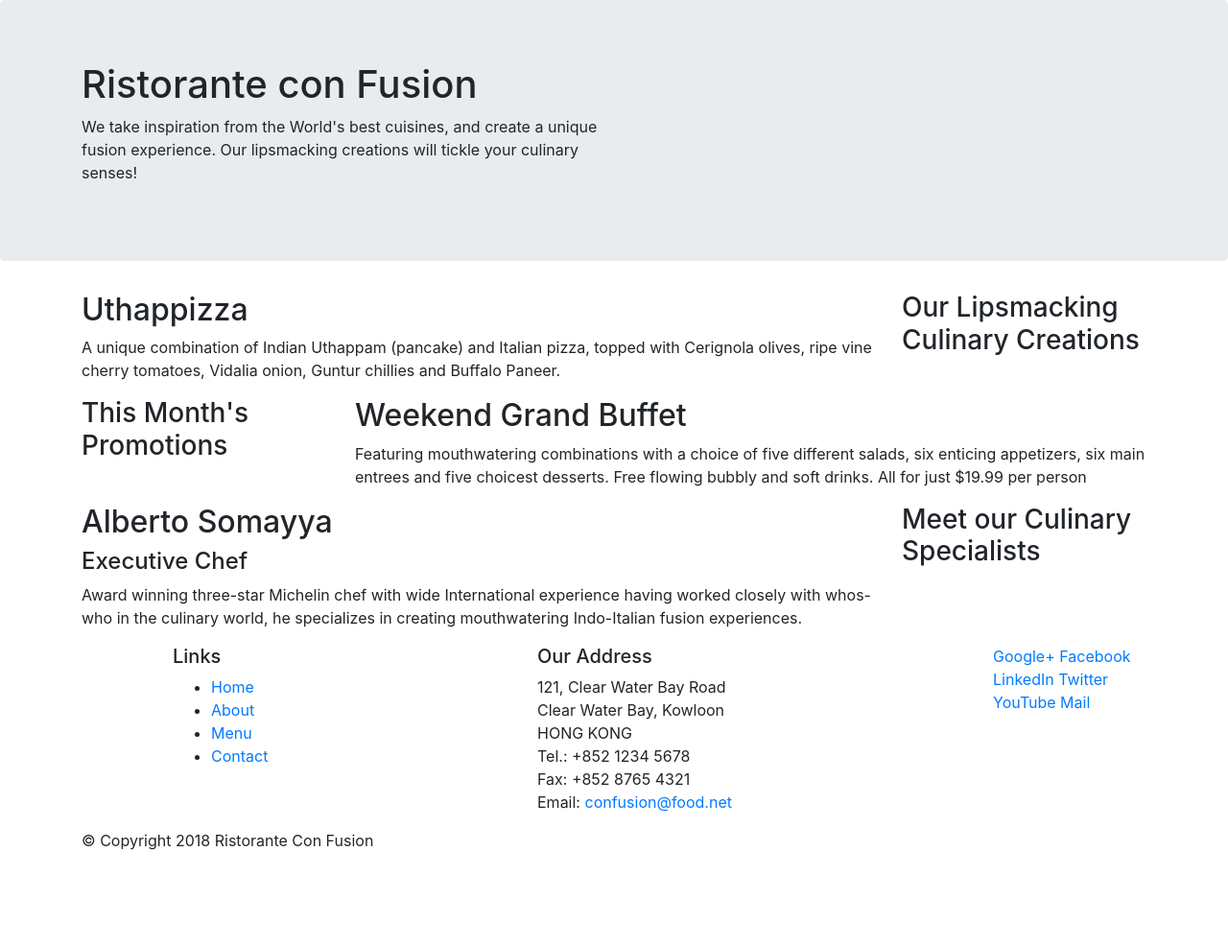
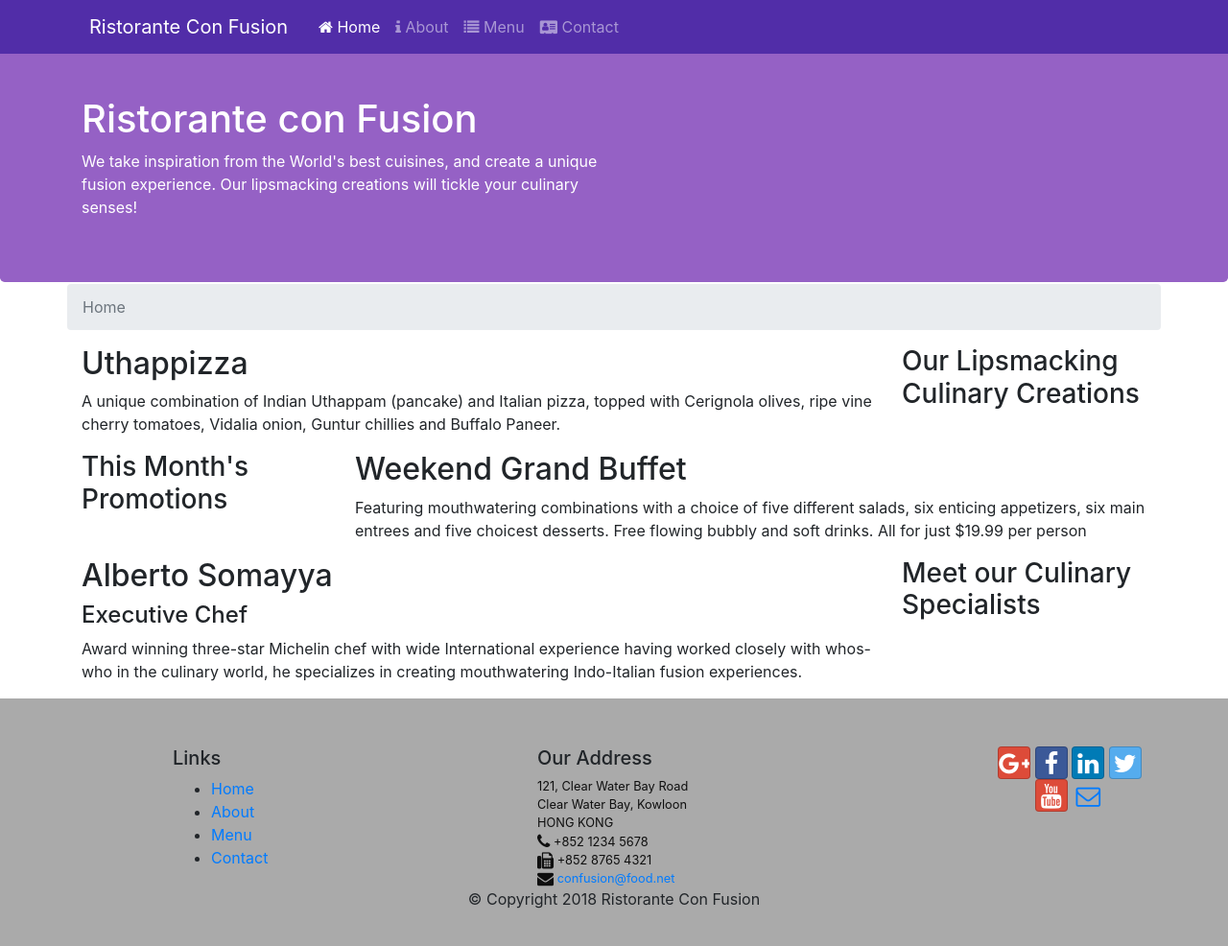
Before and after one commit to beetlehub/UIbootstrap4, a website: page index.html in a window 1280 px wide. Shown: the whole page at 96% size. Before the commit the page ends 904 px from the top, so only its background shows below. Drawn offline with nearby package versions, Linux system fonts and the light colour scheme.

Commit message:
Icon Fonts

```diff
--- /dev/null
+++ b/css/styles.css
@@ -0,0 +1,27 @@
+.jumbotron{
+    background-color: rgb(149, 97, 197);
+    color:#fff;
+    padding: 50px 0px 50px 0px;
+    margin-bottom: 2px;
+}
+
+.footer{
+    background-color: rgb(170, 170, 170);
+    padding: 50px 0px 50px 0px;
+}
+
+.row-content{
+    padding: 50px 0px 50px 0px;
+}
+address{
+    font-size: 80%;
+    margin: 0px;
+    color:#0f0f0f;
+}
+body{
+    padding: 50px 0px 0px 0px;
+    z-index: 0;
+}
+.navbar-dark{
+    background-color: #512da8;
+}
--- a/index.html
+++ b/index.html
@@ -7,16 +7,48 @@
      <meta name="viewport" content="width=device-width, initial-scale=1, shrink-to-fit=no">
      <meta http-equiv="x-ua-compatible" content="ie=edge">
 
-     <!-- Bootstrap CSS -->
+     <!-- Bootstrap - font-awesom - BS-social CSS -->
      <link rel="stylesheet" href="node_modules/bootstrap/dist/css/bootstrap.min.css">
+     <link rel="stylesheet" href="node_modules/font-awesome/css/font-awesome.min.css">
+     <link rel="stylesheet" href="node_modules/bootstrap-social/bootstrap-social.css">
+
+     <!-- Custom CSS -->
+    <link rel="stylesheet" href="css/styles.css">
     <title>Ristorante Con Fusion</title>
 </head>
 
 <body>
 
+     <!-- Navigation bar body -->
+     <nav class="navbar navbar-dark navbar-expand-sm fixed-top">
+        <div class="container">
+
+            <!-- Mobile to desktop auto-toggle button -->
+            <button class="navbar-toggler" type="button" data-toggle="collapse" data-target="#Navbar">
+                <span class="navbar-toggler-icon"></span>
+            </button>
+
+            <!-- Company Logo -->
+            <a class="navbar-brand ml-2 mr-auto" href="./index.html">Ristorante Con Fusion</a>
+
+            <!-- Links in navigation bar -->
+            <div class="collapse navbar-collapse" id="Navbar">
+                <ul class="navbar-nav ml-4 mr-auto">
+                    <li class="nav-item"> <a class="nav-link active" href="#"> <span class="fa fa-home"></span> Home</a> </li>
+                    <li class="nav-item"> <a class="nav-link" href="./aboutus.html"> <span class="fa fa-info"></span> About</a> </li>
+                    <li class="nav-item"> <a class="nav-link" href="#"> <span class="fa fa-list"></span> Menu</a> </li>
+                    <li class="nav-item"> <a class="nav-link" href="#"> <span class="fa fa-address-card"></span> Contact</a> </li>
+                </ul>
+            </div>
+        </div>
+
+    </nav>
+
+
+    <!-- Header of the page -->
     <header class="jumbotron">
         <div class="container">
-            <div class="row">
+            <div class="row row-header">
                 <div class="col-12 col-sm-6">
                     <h1>Ristorante con Fusion</h1>
                     <p>We take inspiration from the World's best cuisines, and create a unique fusion experience. Our lipsmacking creations will tickle your culinary senses!</p>
@@ -27,7 +59,17 @@
         </div>
     </header>
 
+    <!-- Body of the page starts here -->
     <div class="container">
+
+        <!-- Breadcrumb -->
+        <div class="row">
+            <ol class="col-12 breadcrumb">
+                <li class="breadcrumb-item active"> Home</li>
+            </ol>
+        </div>
+
+
         <div class="row">
             <div class="col-12 col-sm-4 order-sm-last col-md-3">
                 <h3>Our Lipsmacking Culinary Creations</h3>
@@ -61,7 +103,7 @@
         </div>
     </div>
 
-    <footer>
+    <footer class="footer">
         <div class="container">
             <div class="row">
                 <div class="col-4 offset-1 col-2">
@@ -76,26 +118,27 @@
                 <div class="col-7 col-sm-5">
                     <h5>Our Address</h5>
                     <address>
-		              121, Clear Water Bay Road<br>
-		              Clear Water Bay, Kowloon<br>
-		              HONG KONG<br>
-		              Tel.: +852 1234 5678<br>
-		              Fax: +852 8765 4321<br>
-		              Email: <a href="mailto:confusion@food.net">confusion@food.net</a>
-		           </address>
+                        121, Clear Water Bay Road<br>
+                        Clear Water Bay, Kowloon<br>
+                        HONG KONG<br>
+                        <i class="fa fa-phone fa-lg"></i>   +852 1234 5678<br>
+                        <i class="fa fa-fax fa-lg"></i>  +852 8765 4321<br>
+                        <i class="fa fa-envelope fa-lg"></i>  <a href="mailto:confusion@food.net">confusion@food.net</a>
+                     </address>
                 </div>
                 <div class="col-12 col-sm">
-                    <div>
-                        <a href="http://google.com/+">Google+</a>
-                        <a href="http://www.facebook.com/profile.php?id=">Facebook</a>
-                        <a href="http://www.linkedin.com/in/">LinkedIn</a>
-                        <a href="http://twitter.com/">Twitter</a>
-                        <a href="http://youtube.com/">YouTube</a>
-                        <a href="mailto:">Mail</a>
+                    <div class="text-center">
+                        <a class="btn btn-social-icon btn-google" href="http://google.com/+"><i class="fa fa-google-plus"></i></a>
+                        <a class="btn btn-social-icon btn-facebook" href="http://www.facebook.com/profile.php?id="><i class="fa fa-facebook"></i></a>
+                        <a class="btn btn-social-icon btn-linkedin" href="http://www.linkedin.com/in/"><i class="fa fa-linkedin"></i></a>
+                        <a class="btn btn-social-icon btn-twitter" href="http://twitter.com/"><i class="fa fa-twitter"></i></a>
+                        <a class="btn btn-social-icon btn-google" href="http://youtube.com/"><i class="fa fa-youtube"></i></a>
+                        <a class="btn btn-social-icon" href="mailto:"><i class="fa fa-envelope-o"></i></a>
                     </div>
+
                 </div>
            </div>
-           <div class="row">
+           <div class="row justify-content-center">
                 <div class="col-auto">
                     <p>© Copyright 2018 Ristorante Con Fusion</p>
                 </div>
--- a/package.json
+++ b/package.json
@@ -15,6 +15,8 @@
   },
   "dependencies": {
     "bootstrap": "^4.0.0",
+    "bootstrap-social": "^5.1.1",
+    "font-awesome": "^4.7.0",
     "jquery": "^3.3.1",
     "popper.js": "^1.12.9"
   }
```
Also changed, not shown: aboutus.html (added, +159 -0 lines), 1 other file.
